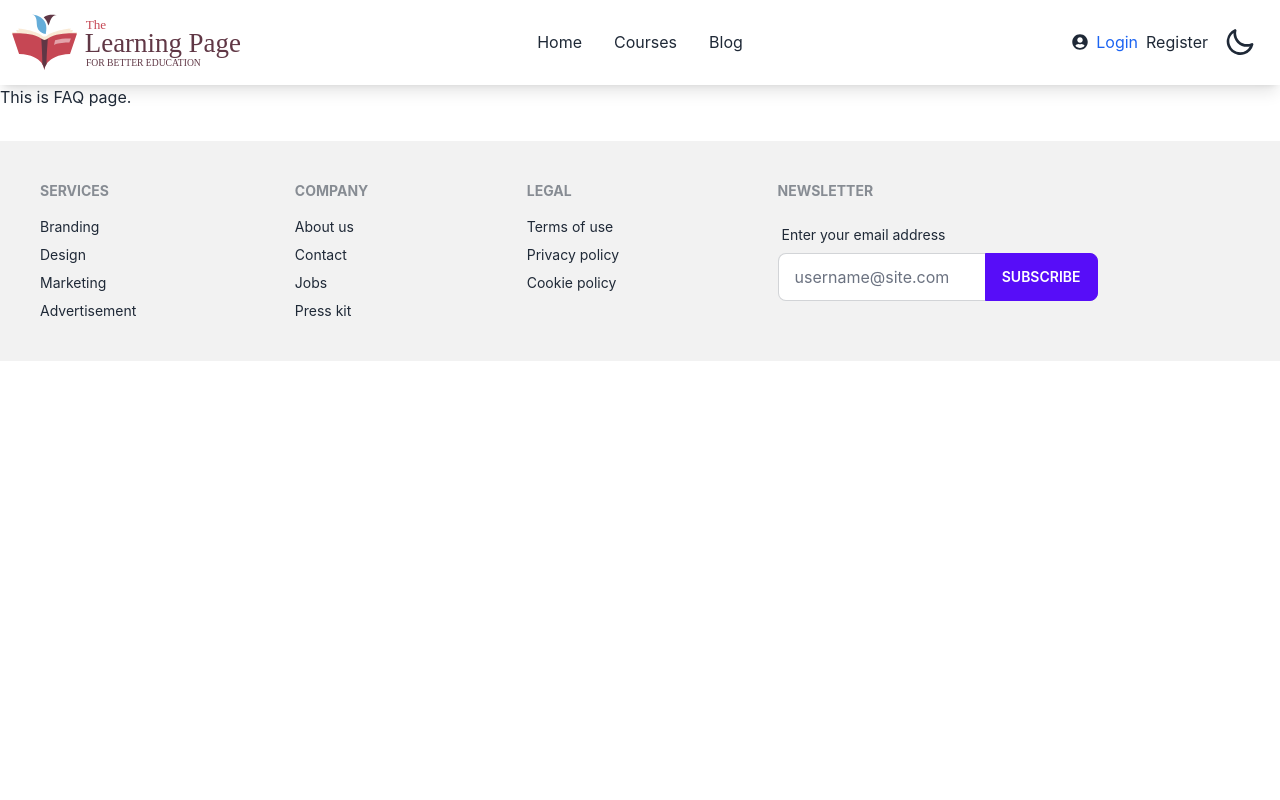
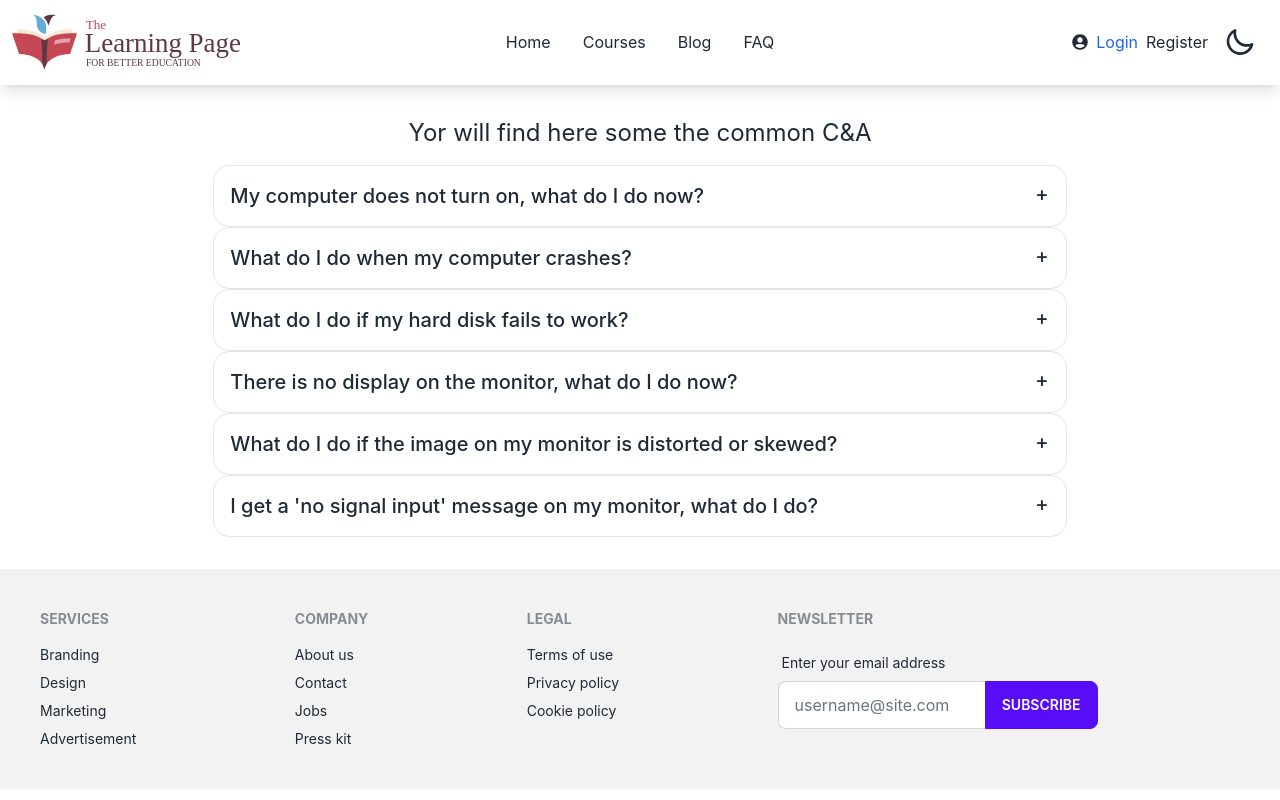
Before and after one commit to rajibrt/the-learning-page, a React (Create React App) app: page /faq in a window 1280 px wide. Built offline with nearby package versions, Linux system fonts and the light colour scheme; no server answers; what @react-pdf/renderer would draw is missing.

Commit message:
faq added

```diff
--- a/src/Pages/Faq.js
+++ b/src/Pages/Faq.js
@@ -2,8 +2,56 @@ import React from 'react';
 
 const Faq = () => {
     return (
-        <div>
-            <h2>This is FAQ page.</h2>
+        <div className='md:w-2/3 w-4/5 min-h- m-auto my-8'>
+            <h2 className='text-2xl text-center my-4'>Yor will find here some the common C&A</h2>
+            <div tabIndex={0} className="collapse collapse-plus border border-base-300 bg-base-100 rounded-box">
+                <div className="collapse-title text-xl font-medium">
+                    My computer does not turn on, what do I do now?
+                </div>
+                <div className="collapse-content">
+                    <p>First check the computer's power cord to make sure it is completely plugged into the wall socket. If you are using a plug strip, make sure it is completely plugged into the wall socket and that the power switch on the plug strip is turned on. Some plug strips also have a built in circuit breaker which usually looks like a black or red button near the power switch. Press the button to reset it and see if that solves the problem.</p>
+                </div>
+            </div>
+            <div tabIndex={0} className="collapse collapse-plus border border-base-300 bg-base-100 rounded-box">
+                <div className="collapse-title text-xl font-medium">
+                    What do I do when my computer crashes?
+                </div>
+                <div className="collapse-content">
+                    <p>There are many reasons why a computer may just stop working or "freeze". Most of the time there isn't much we can do about it, it is a fact of life that computer programs have become so complex that occasionally users will experience problems even when performing common tasks. When your computer no longer responds to keyboard commands your best bet is to restart the computer.</p>
+                </div>
+            </div>
+            <div tabIndex={0} className="collapse collapse-plus border border-base-300 bg-base-100 rounded-box">
+                <div className="collapse-title text-xl font-medium">
+                    What do I do if my hard disk fails to work?
+                </div>
+                <div className="collapse-content">
+                    <p>As with most computer errors, your first step is to shut down your computer and restart it. This will help you determine whether or not you actually have a hard disk problem. If the disk is severely damaged then your computer will probably fail to restart properly. If this is the case then contact MCWare IT Solutions, this is a job for the professionals.</p>
+                </div>
+            </div>
+            <div tabIndex={0} className="collapse collapse-plus border border-base-300 bg-base-100 rounded-box">
+                <div className="collapse-title text-xl font-medium">
+                    There is no display on the monitor, what do I do now?
+                </div>
+                <div className="collapse-content">
+                    <p>Make sure the monitor is on. If no power light (green or orange light) is seen on the monitor display try pressing the power button until it comes on. If your computer monitor was on and you stepped away from the computer and upon returning it was black, it's likely that the computer is asleep. Try moving your mouse, clicking the mouse buttons, and/or pressing any key (space bar) on the keyboard to wake it up. Make sure that the monitor is connected properly to the back of the computer.</p>
+                </div>
+            </div>
+            <div tabIndex={0} className="collapse collapse-plus border border-base-300 bg-base-100 rounded-box">
+                <div className="collapse-title text-xl font-medium">
+                    What do I do if the image on my monitor is distorted or skewed?
+                </div>
+                <div className="collapse-content">
+                    <p>You may receive a distorted image when the cable is loose or defective. Disconnect the video cable going from the back of the computer and verify that no pins are bent, burnt or broken. Once verified re-connect the monitor cable. If the refresh rate is not properly set the monitor may have a wavy or an appearance that lines are going down or across the monitor slowly or fast, this may also cause a flickering affect. A distorted image can be caused by magnetic or other types of interference. Verify no speakers, fans or other magnetic devices are close to the monitor.</p>
+                </div>
+            </div>
+            <div tabIndex={0} className="collapse collapse-plus border border-base-300 bg-base-100 rounded-box">
+                <div className="collapse-title text-xl font-medium">
+                    I get a 'no signal input' message on my monitor, what do I do?
+                </div>
+                <div className="collapse-content">
+                    <p>Verify that the monitor is properly connected in the back of the monitor as well as to the back of the computer. If the monitor appears to be connected properly, verify that a cable is not loose by disconnecting all cables that can be disconnected in the back of the monitor (generally the data cable cannot be disconnected). Next, disconnect the data cable connected to the back of the computer and then reconnect the cable. When connecting the cable in the back of the computer ensure the cable connection is tight. Most Computers will also have screw ends that can be screwed in to hold the connector in place.</p>
+                </div>
+            </div>
         </div>
     );
 };
--- a/src/Shared/Header.js
+++ b/src/Shared/Header.js
@@ -39,6 +39,7 @@ const Header = () => {
                         <li><Link to='/'>Home</Link></li>
                         <li><Link to='/courses'>Courses</Link></li>
                         <li><Link to='/blog'>Blog</Link></li>
+                        <li><Link to='/faq'>FAQ</Link></li>
                     </ul>
                 </div>
                 {/* <Link to='/' className="site-name btn btn-ghost normal-case text-xl text-yellow-700" >The Learning Page</Link> */}
@@ -55,6 +56,7 @@ const Header = () => {
                     <li><Link to='/'>Home</Link></li>
                     <li><Link to='/courses'>Courses</Link></li>
                     <li><Link to='/blog'>Blog</Link></li>
+                    <li><Link to='/faq'>FAQ</Link></li>
                 </ul>
             </div>
 
```
